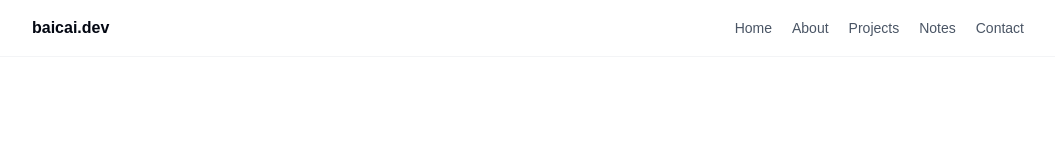
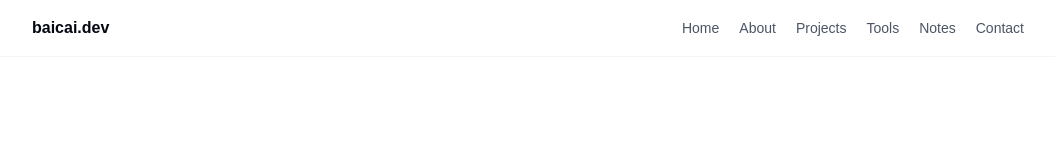
Before and after one commit to BaiCaiMark/baicai.dev, a Next.js app: page / in a window 1280 px wide. Shown: the top 156 px of the page, without its empty margins (112-1167 px from the left). Built offline with nearby package versions, Linux system fonts and the light colour scheme.

Commit message:
Add tools to navigation

```diff
--- a/app/components/NavBar.tsx
+++ b/app/components/NavBar.tsx
@@ -7,6 +7,7 @@ const navItems = [
   { href: '/', label: 'Home' },
   { href: '/about', label: 'About' },
   { href: '/projects', label: 'Projects' },
+  { href: '/tools', label: 'Tools' },
   { href: '/notes', label: 'Notes' },
   { href: '/contact', label: 'Contact' },
 ]
```
